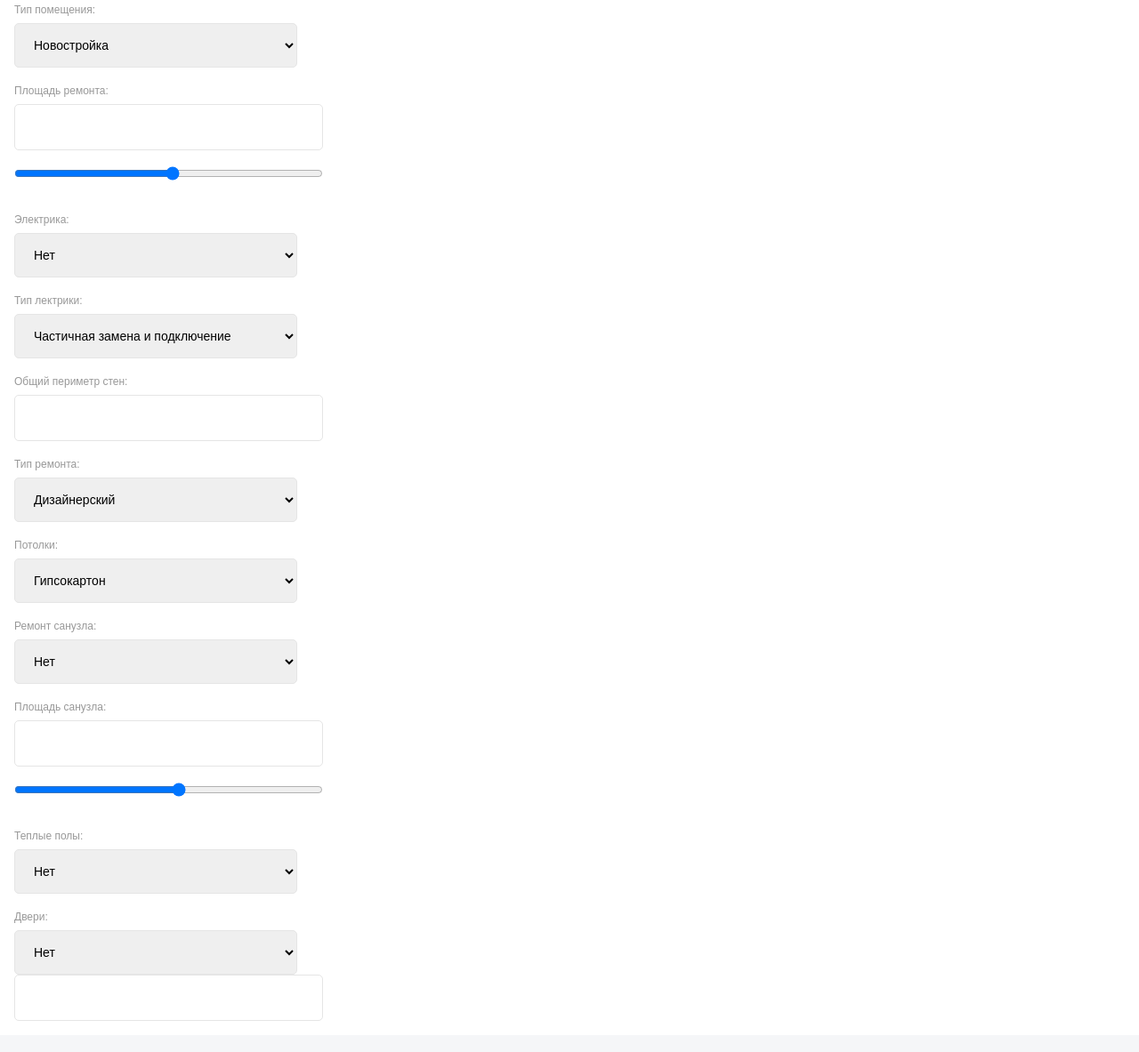
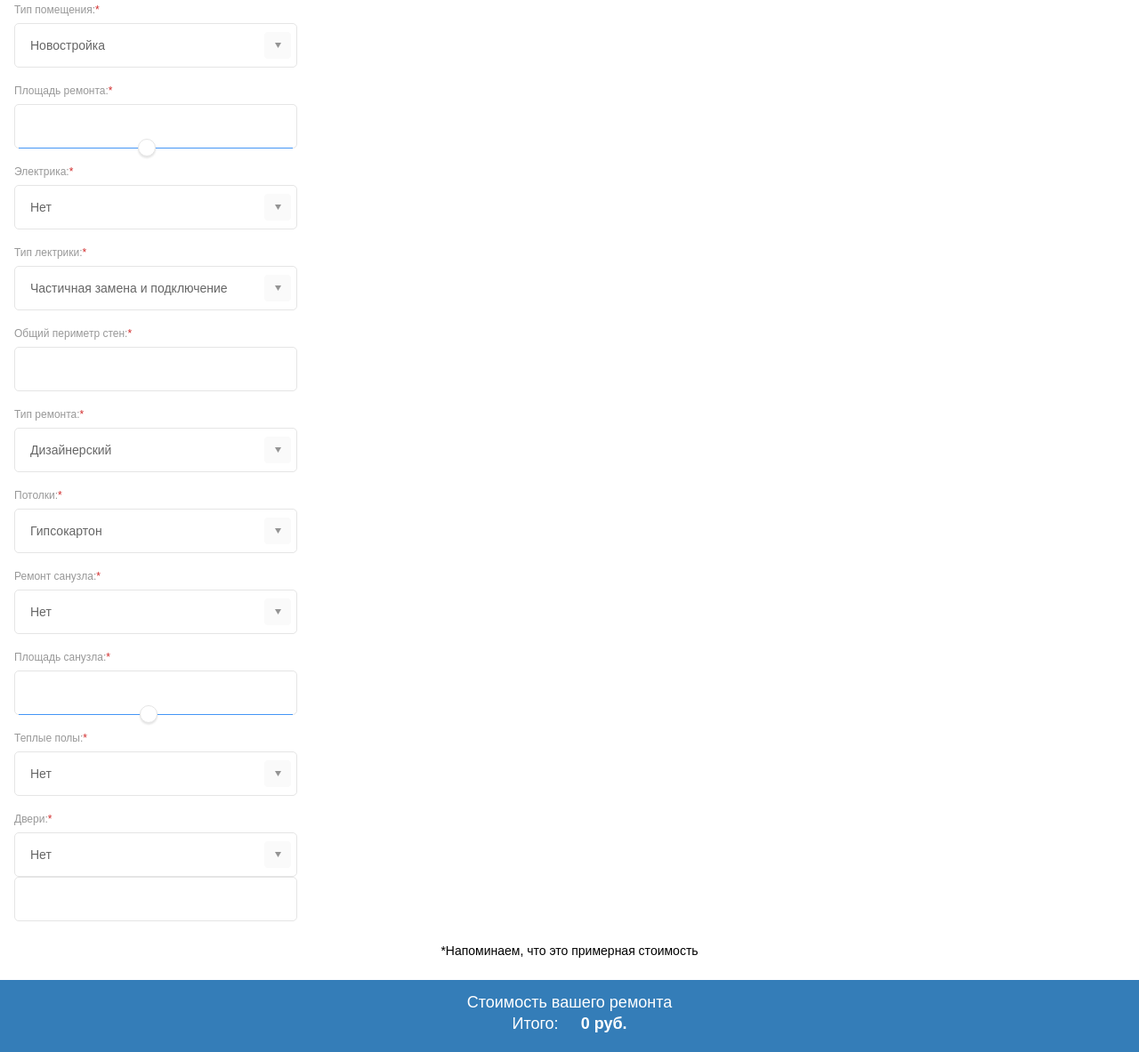
Before and after one commit to medvedium/rvt, a website: page src/index.html in a window 1280 px wide. Shown: the part 193-1376 px from the top of the page at 89% size. Drawn offline with nearby package versions, Linux system fonts and the light colour scheme; files that its build step writes are made by us from their sources.

Commit message:
form elements styled

```diff
--- a/src/index.html
+++ b/src/index.html
@@ -37,60 +37,60 @@
       <h1 class="calculator__title">Калькулятор ремонта</h1>
 
       <form action="#" id="calculator__form">
-        <label for="">Тип помещения:</label>
-        <select name="" id="">
+        <label for="flatType">Тип помещения:<span class="required">*</span></label>
+        <select name="flatType" id="flatType">
           <option value="">Новостройка</option>
           <option value="">Вторичка</option>
         </select>
 
-        <label for="">Площадь ремонта:</label>
-        <input type="text">
-        <input type="range" min="1" max="300">
+        <label for="square">Площадь ремонта:<span class="required">*</span></label>
+        <input type="text" name="square" id="square">
+        <input type="range" min="1" max="300" value="140" step="1">
 
-        <label for="">Электрика:</label>
+        <label for="electricity">Электрика:<span class="required">*</span></label>
+        <select name="electricity" id="electricity">
+          <option value="electricityYes">Нет</option>
+          <option value="electricityNo">Да</option>
+        </select>
+        <label for="electricity">Тип лектрики:<span class="required">*</span></label>
+        <select name="electricity" id="electricity">
+          <option value="electricityPart">Частичная замена и подключение</option>
+          <option value="electricityNew">Новая от вводного кабеля</option>
+        </select>
+
+        <label for="perimetr">Общий периметр стен:<span class="required">*</span></label>
+        <input type="text" name="perimetr" id="perimetr">
+
+        <label for="fixType">Тип ремонта:<span class="required">*</span></label>
+        <select name="fixType" id="fixType">
+          <option value="fixDesign">Дизайнерский</option>
+          <option value="fixCosmetic">Косметический</option>
+          <option value="fixCapital">Капитальный</option>
+        </select>
+
+        <label for="roof">Потолки:<span class="required">*</span></label>
+        <select name="roof" id="roof">
+          <option value="roof1">Гипсокартон</option>
+          <option value="roof2">Натяжной</option>
+          <option value="roof3">2-уровня гиспокартон</option>
+        </select>
+
+        <label for="">Ремонт санузла:<span class="required">*</span></label>
         <select name="" id="">
           <option value="">Нет</option>
           <option value="">Да</option>
         </select>
-        <label for="">Тип лектрики:</label>
-        <select name="" id="">
-          <option value="">Частичная замена и подключение</option>
-          <option value="">Новая от вводного кабеля</option>
-        </select>
+        <label for="">Площадь санузла:<span class="required">*</span></label>
+        <input type="text">
+        <input type="range" min="1" max="20" value="10" step="1">
 
-        <label for="">Общий периметр стен:</label>
-        <input type="text">
-
-        <label for="">Тип ремонта:</label>
-        <select name="" id="">
-          <option value="">Дизайнерский</option>
-          <option value="">Косметический</option>
-          <option value="">Капитальный</option>
-        </select>
-
-        <label for="">Потолки:</label>
-        <select name="" id="">
-          <option value="">Гипсокартон</option>
-          <option value="">Натяжной</option>
-          <option value="">2-уровня гиспокартон</option>
-        </select>
-
-        <label for="">Ремонт санузла:</label>
-        <select name="" id="">
-          <option value="">Нет</option>
-          <option value="">Да</option>
-        </select>
-        <label for="">Площадь санузла:</label>
-        <input type="text">
-        <input type="range" min="1" max="20">
-
-        <label for="">Теплые полы:</label>
+        <label for="">Теплые полы:<span class="required">*</span></label>
         <select name="" id="">
           <option value="">Нет</option>
           <option value="">Да</option>
         </select>
 
-        <label for="">Двери:</label>
+        <label for="">Двери:<span class="required">*</span></label>
         <select name="" id="">
           <option value="">Нет</option>
           <option value="">Да</option>
@@ -98,7 +98,20 @@
         <input type="number">
 
       </form>
+
+      <div class="form__disclaimer">
+        *Напоминаем, что это примерная стоимость
+      </div>
     </section>
+
+    <div class="form__result">
+      <p>
+        Стоимость вашего ремонта
+      </p>
+      <p>
+        Итого: <span class="form__price"><span id="total">0</span> руб.</span>
+      </p>
+    </div>
   </main>
   <script src="js/script.min.js"></script>
 </body>
--- a/src/scss/calculator.scss
+++ b/src/scss/calculator.scss
@@ -1,5 +1,5 @@
 .calculator {
-  padding: 16px;
+  padding: 16px 16px 25px 16px;
   background-color: $white;
 
   &__annotation {
--- a/src/scss/form.scss
+++ b/src/scss/form.scss
@@ -2,13 +2,65 @@
   display: flex;
   flex-direction: column;
 
-  & input, select {
+  & input[type="text"], input[type="number"], select {
+    width: 100%;
     max-width: 318px;
     height: 50px;
     border: 1px solid $border;
     border-radius: 5px;
+    padding: 0 10px 0 17px;
+    background-color: $white;
+    color: $form-input;
+  }
 
-    padding: 0 10px 0 17px;
+  input[type=range]  {
+    width: 100%;
+    max-width: 318px;
+    -webkit-appearance: none;
+    -moz-appearance: none;
+    appearance: none;
+  }
+  input[type=range]::-webkit-slider-runnable-track {
+    height: 1px;
+    margin-top: -1px;
+    background-image: linear-gradient(90deg, $transparent 5px, $main 5px, $main calc(100% - 5px), $transparent calc(100% - 5px));
+  }
+  input[type=range]::-webkit-slider-thumb {
+    background: $white;
+    border: 1px solid $border;
+    border-radius: 50%;
+    cursor: pointer;
+    width: 20px;
+    height: 20px;
+    -webkit-appearance: none;
+    margin-top: -10px;
+    box-shadow: 0px 2px 2px $range-shadow;
+  }
+
+  input[type=range]::-moz-range-track {
+    height: 1px;
+    margin-top: -1px;
+    background-image: linear-gradient(90deg, $white 5px, $main 5px, $main calc(100% - 5px), $white calc(100% - 5px));
+  }
+
+  input[type=range]::-moz-range-thumb {
+    background: $white;
+    border: 1px solid $border;
+    border-radius: 50%;
+    cursor: pointer;
+    width: 20px;
+    height: 20px;
+    -webkit-appearance: none;
+    margin-top: -10px;
+    box-shadow: 0px 2px 2px $range-shadow;
+  }
+
+  & select {
+    appearance: none;
+    position: relative;
+    background-image: url(../img/dropdown.svg), url(../img/dropdown-bg.svg);
+    background-position: calc(100% - 17px) calc(1em + 7px),calc(100% - 6px) calc(1em + -5px);
+    background-repeat: no-repeat;
   }
 
   & label {
@@ -18,4 +70,28 @@
     margin-bottom: 7px;
     margin-top: 18px;
   }
+
 }
+.form {
+  &__disclaimer {
+    background-color: $white;
+    text-align: center;
+    padding-top: 25px;
+  }
+  &__result {
+    color: $white;
+    font-size: 18px;
+    line-height: 24px;
+    background-color: $background-result;
+    text-align: center;
+    padding: 13px 40px 20px;
+  }
+  &__price {
+    margin-left: 20px;
+    font-weight: 700;
+  }
+}
+
+.required {
+  color: $required;
+}
--- a/src/scss/normalize.scss
+++ b/src/scss/normalize.scss
@@ -98,6 +98,10 @@ strong {
   font-weight: bolder;
 }
 
+p {
+  margin: 0;
+}
+
 /**
  * 1. Correct the inheritance and scaling of font size in all browsers.
  * 2. Correct the odd `em` font sizing in all browsers.
@@ -167,6 +171,7 @@ textarea {
   font-size: 100%; /* 1 */
   line-height: 1.15; /* 1 */
   margin: 0; /* 2 */
+  box-sizing: border-box;
 }
 
 /**
--- a/src/scss/vars.scss
+++ b/src/scss/vars.scss
@@ -1,5 +1,10 @@
 $main: #4496f6;
+$white: #fff;
+$border: #e5e5e5;
 $background: #F5F6F8;
-$white: #fff;
+$background-result: #347DB8;
 $background-secondary: #fafafa;
-$border: #e5e5e5;
+$form-input: #666666;
+$required: #D22E2E;
+$range-shadow: rgba(0, 0, 0, 0.1);
+$transparent: transparent;
```
Also changed, not shown: src/img/dropdown-bg.svg (added), src/img/dropdown.svg (added).
